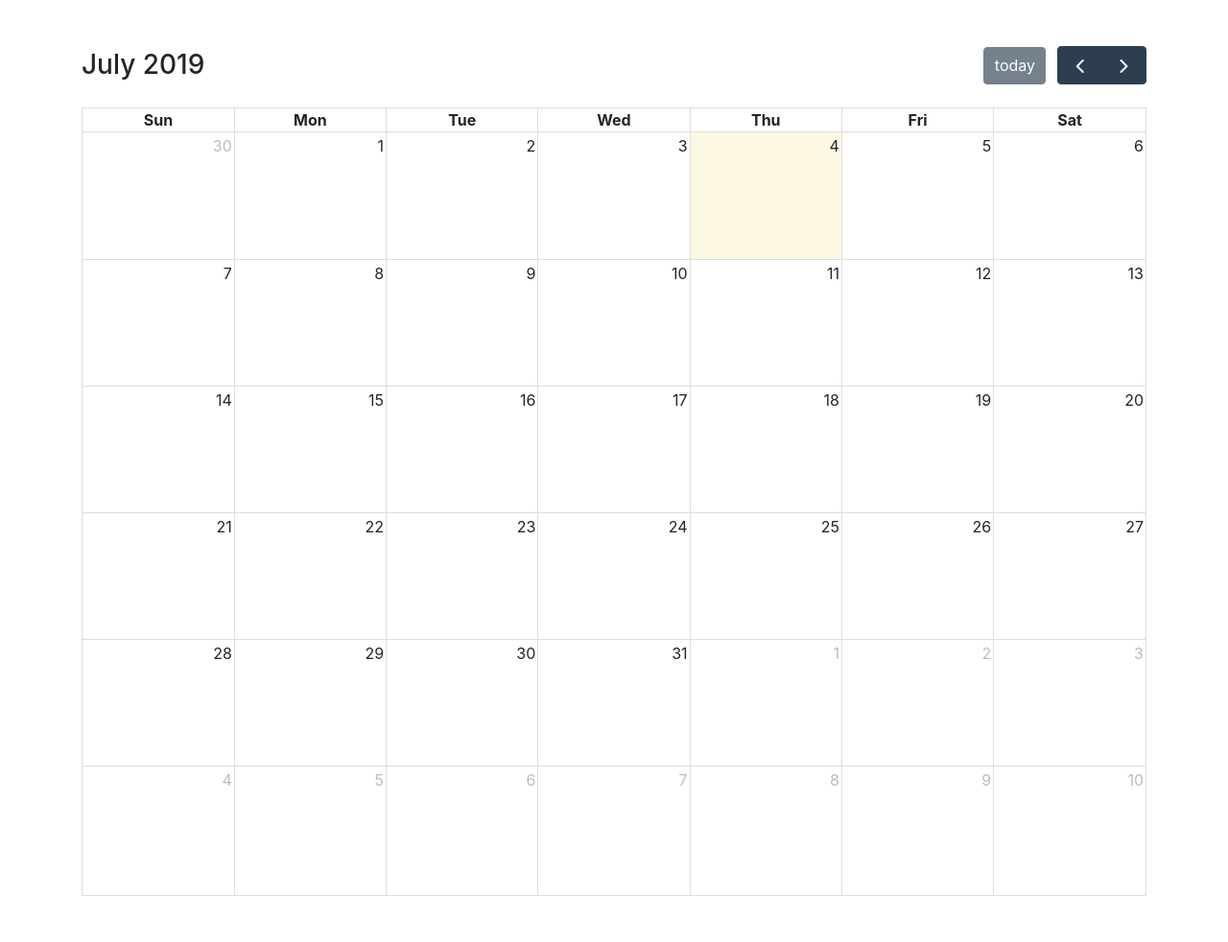
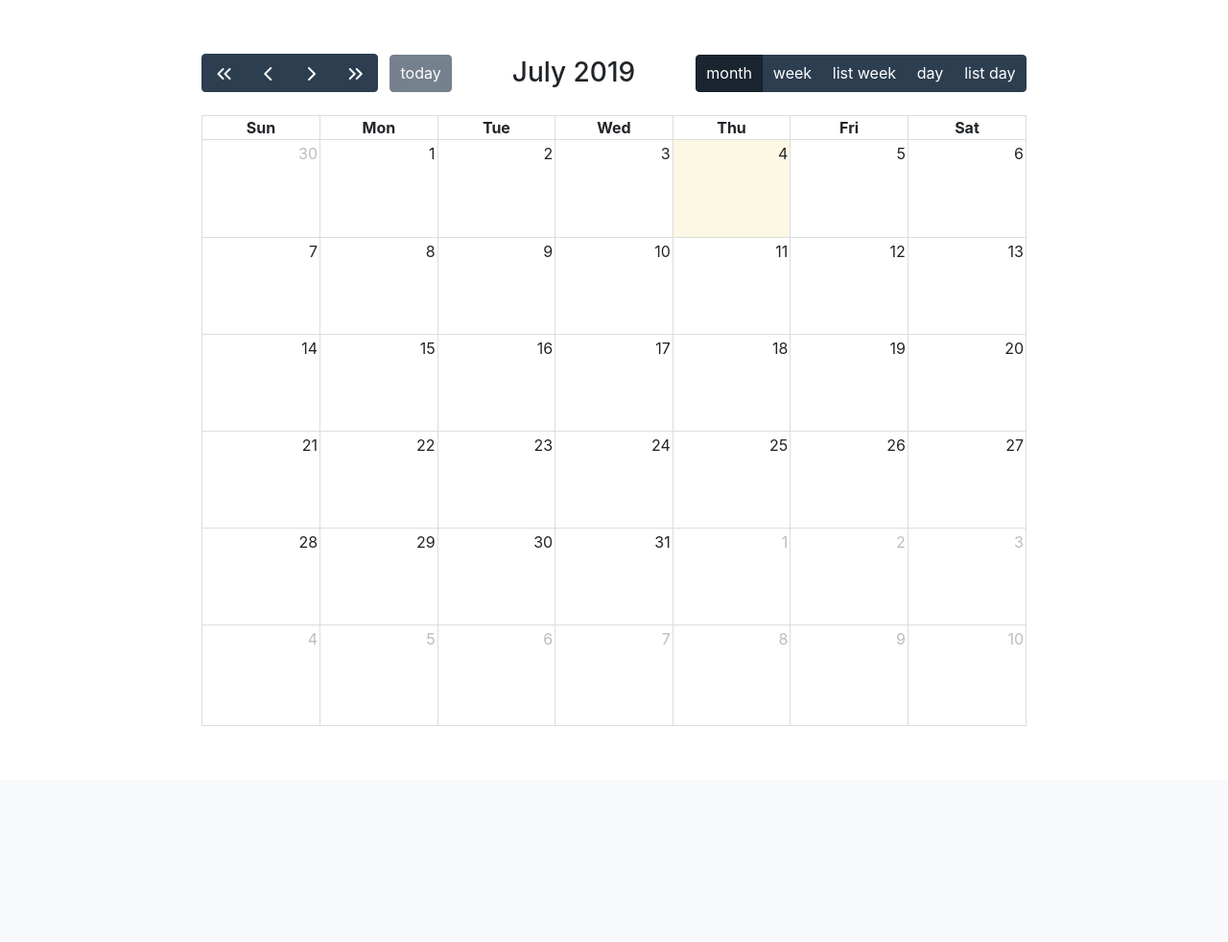
Before and after one commit to Dankennedy97/Bus-App-Dev, a PHP site: page /Roster.html in a window 1280 px wide. Shown: the part 56-1038 px from the top of the page at 96% size. After the commit the page ends 813 px from the top, so only its background shows below. Run offline with PHP 8.4, Linux system fonts and the light colour scheme; lists and menus that the app fills with data are empty.

Commit message:
Calendar changes

```diff
--- a/Roster.html
+++ b/Roster.html
@@ -9,19 +9,52 @@
       <link href="https://fonts.googleapis.com/css?family=Roboto+Condensed&display=swap" rel="stylesheet">
       <meta charset="utf-8">
 
+
+
     <link href='calendar/packages/core/main.css' rel='stylesheet' />
     <link href='calendar/packages/daygrid/main.css' rel='stylesheet' />
-
+    <link href='calendar/packages/timegrid/main.css' rel='stylesheet' />
+    <link href='calendar/packages/list/main.css' rel='stylesheet' />
     <script src='calendar/packages/core/main.js'></script>
+    <script src='calendar/packages/interaction/main.js'></script>
     <script src='calendar/packages/daygrid/main.js'></script>
-
+    <script src='calendar/packages/timegrid/main.js'></script>
+    <script src='calendar/packages/list/main.js'></script>
     <script>
 
       document.addEventListener('DOMContentLoaded', function() {
         var calendarEl = document.getElementById('calendar');
 
         var calendar = new FullCalendar.Calendar(calendarEl, {
-          plugins: [ 'dayGrid' ]
+          plugins: [ 'interaction', 'dayGrid', 'list' ],
+          header: {
+            left: 'prevYear,prev,next,nextYear today',
+            center: 'title',
+            right: 'dayGridMonth,dayGridWeek,listWeek,dayGridDay,listDay'
+          },
+
+          views: {
+            listDay: { buttonText: 'list day' },
+            listWeek: { buttonText: 'list week' }
+          },
+
+          navLinks: true, // can click day/week names to navigate views
+          selectable: true,
+          selectMirror: true,
+          select: function(arg) {
+            var title = prompt('Event Title:');
+            if (title) {
+              calendar.addEvent({
+                title: title,
+                start: arg.start,
+                end: arg.end,
+                allDay: arg.allDay
+              })
+            }
+            calendar.unselect()
+          },
+          editable: true,
+          eventLimit: true, // allow "more" link when too many events
         });
 
         calendar.render();
@@ -52,7 +85,7 @@
           </ul>
         </div>
       </nav>
-      <div class="container py-5">
+      <div class="container py-3">
         <div id='calendar'>
 
         </div>
--- a/calendar/demos/themes.html
+++ b/calendar/demos/themes.html
@@ -156,12 +156,6 @@
     <div class='left'>
 
       <div id='theme-system-selector' class='selector'>
-        Theme System:
-
-        <select>
-          <option value='bootstrap' selected>Bootstrap 4</option>
-          <option value='standard'>unthemed</option>
-        </select>
       </div>
 
       <div data-theme-system="bootstrap" class='selector' style='display:none'>
--- a/css/Style.css
+++ b/css/Style.css
@@ -51,3 +51,9 @@ label {
 .bod {
   padding: 10px;
 }
+
+#calendar {
+  max-width: 900px;
+  margin: 40px auto;
+  padding: 0 20px;
+}
```
